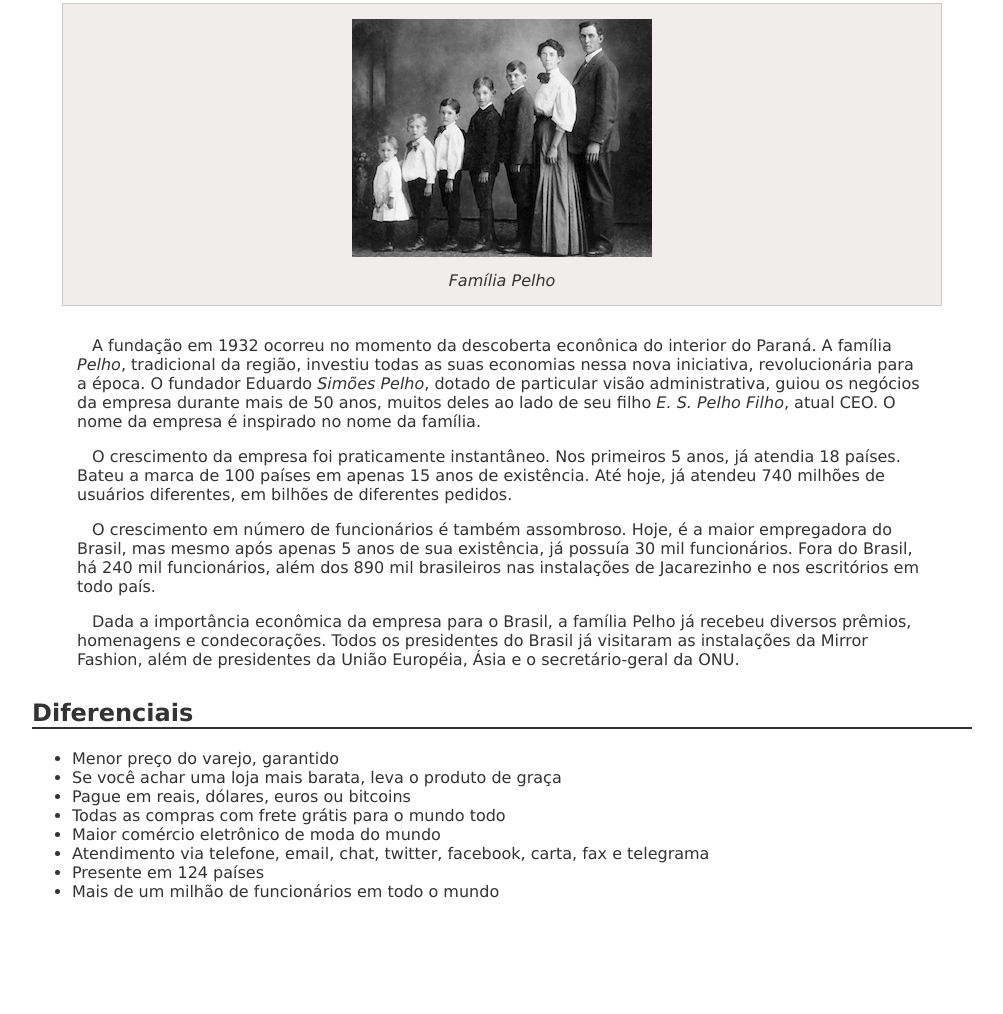
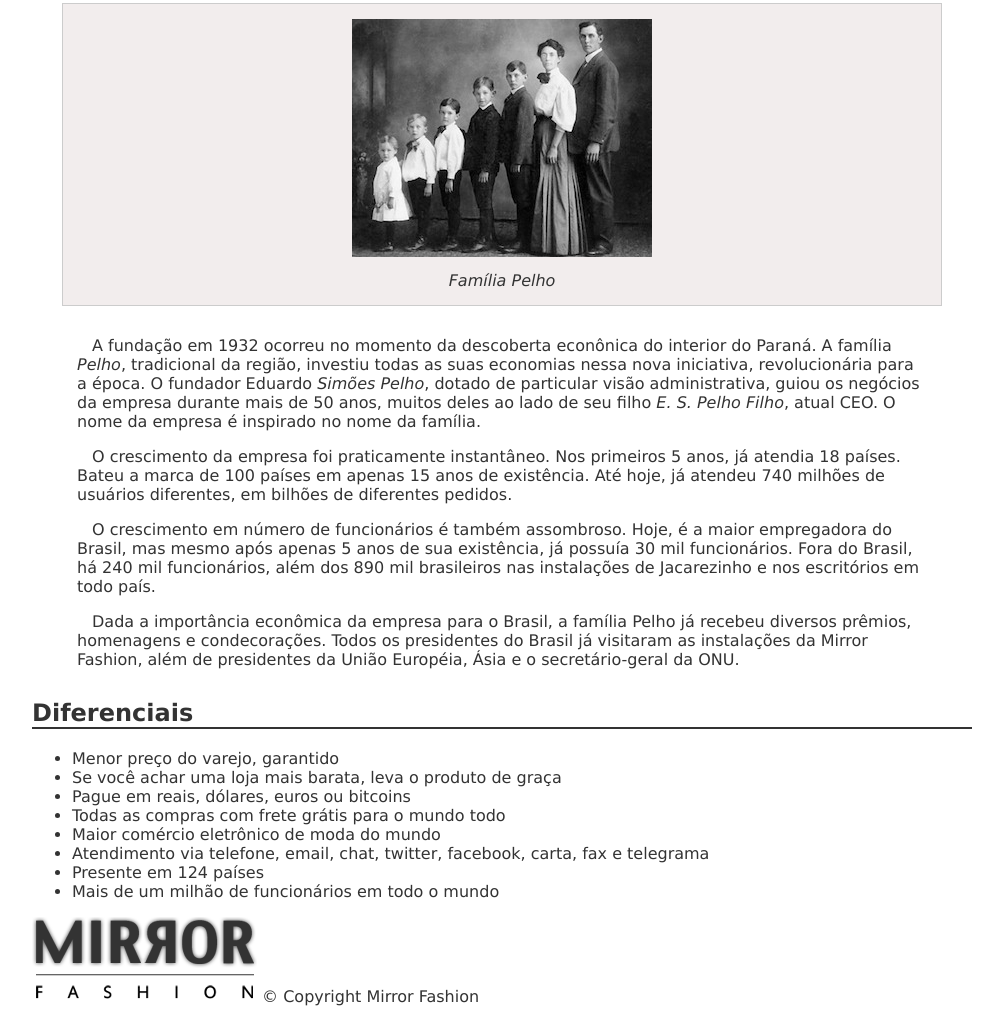
Before and after one commit to JesseLopesTI/mirror-fashion, a plain HTML site: page about.html in a window 1280 px wide. Shown: the part 925-1939 px from the top of the page, without its empty margins (138-1141 px from the left). Before the commit the page ends 1842 px from the top, so only its background shows below. Drawn offline with Linux system fonts and the light colour scheme.

Commit message:
Inserindo rodapé

```diff
--- a/about.html
+++ b/about.html
@@ -75,6 +75,12 @@
       <li>Presente em 124 países</li>
       <li>Mais de um milhão de funcionários em todo o mundo</li>
     </ul>
+
+    <footer>
+      <img src="/images/logo.png" alt="Logo da Mirror Fashion">
+
+      &copy; Copyright Mirror Fashion
+    </footer>
   </body>
 
 </html>
```
